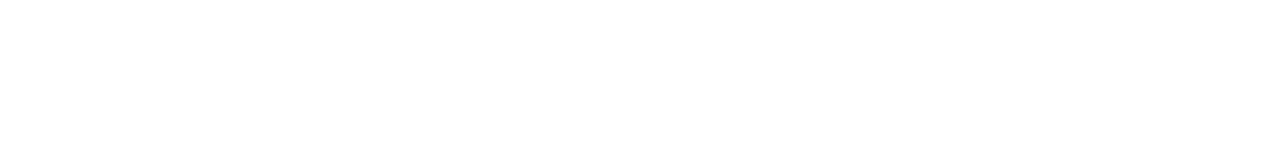
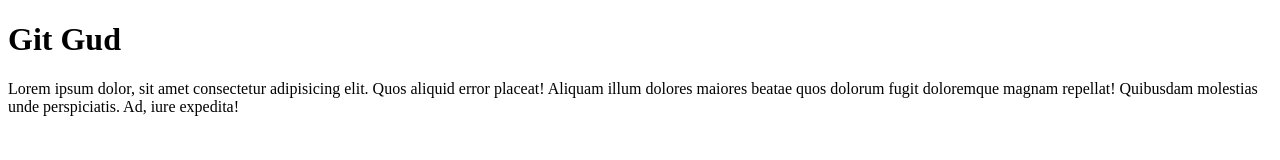
Before and after one commit to mervz27/firstclonedemo, a plain HTML site: page index.html in a window 1280 px wide. Drawn offline with Linux system fonts and the light colour scheme.

Commit message:
add header

```diff
--- a/index.html
+++ b/index.html
@@ -7,6 +7,8 @@
 
 </head>
 <body>
+    <h1>Git Gud</h1>
+    <p>Lorem ipsum dolor, sit amet consectetur adipisicing elit. Quos aliquid error placeat! Aliquam illum dolores maiores beatae quos dolorum fugit doloremque magnam repellat! Quibusdam molestias unde perspiciatis. Ad, iure expedita!</p>
 
 </body>
 </html>
```
